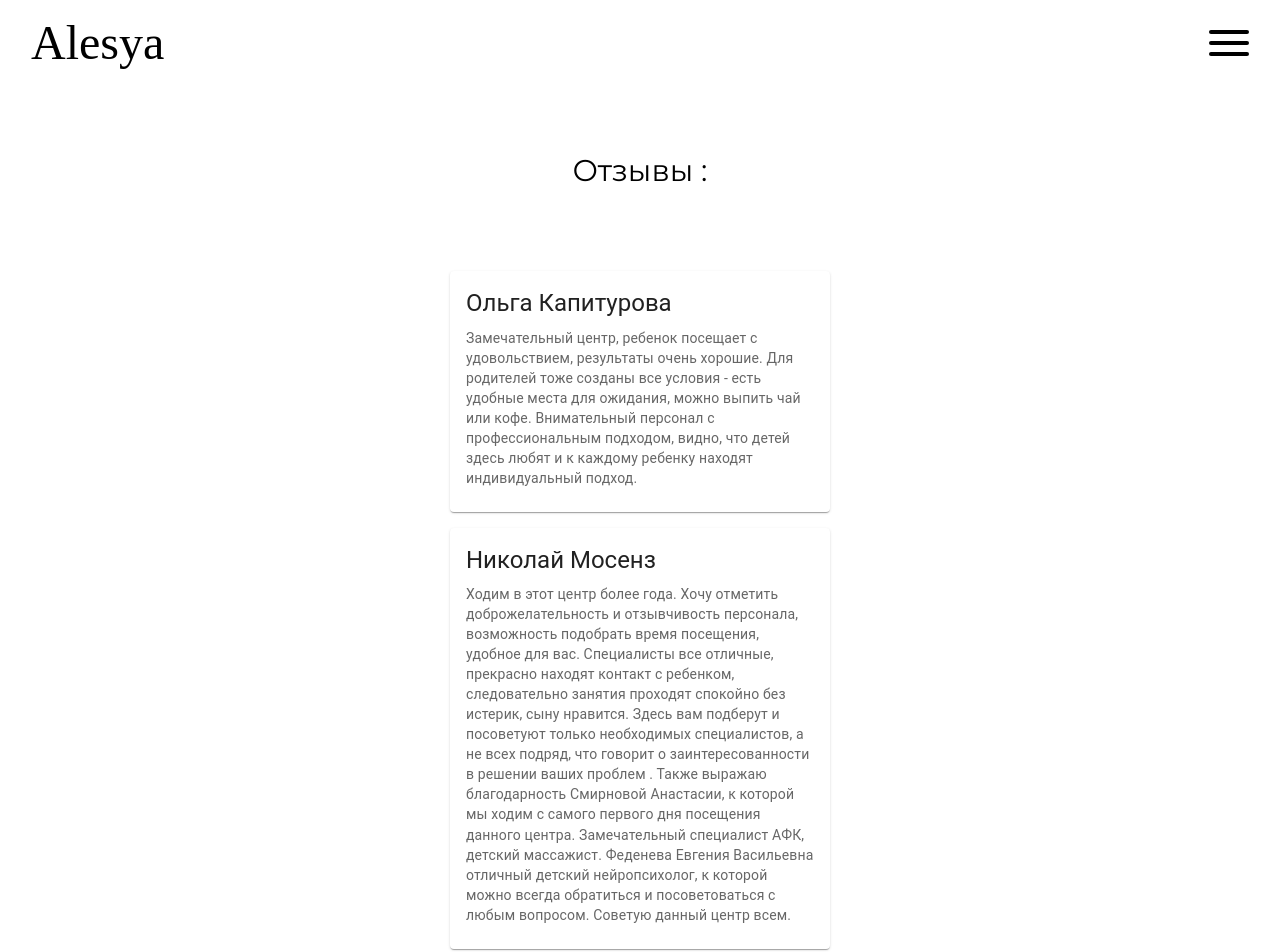
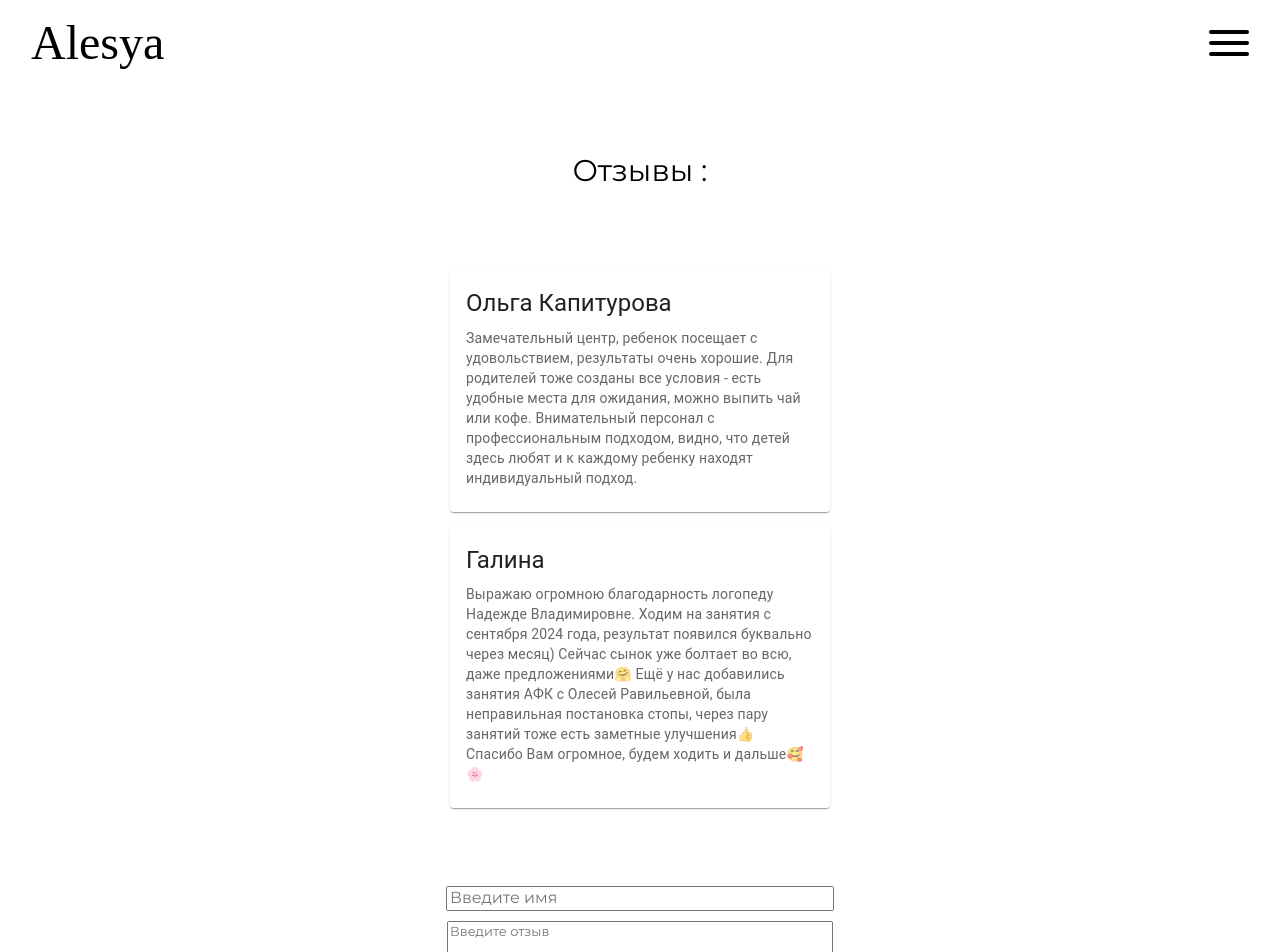
Before and after one commit to DamNeDGr/DevSite, a React (Vite) app: page /reviews in a window 1280 px wide. Shown: the top 952 px of the page. Built offline with nearby package versions, Linux system fonts and the light colour scheme; a web font is replaced by a local one.

Commit message:
Update Reviews.jsx

```diff
--- a/src/components/Reviews/Reviews.jsx
+++ b/src/components/Reviews/Reviews.jsx
@@ -14,11 +14,6 @@ export default function Reviews() {
       },
       {
         id: 2,
-        author: "Николай Мосенз",
-        text: "Ходим в этот центр более года. Хочу отметить доброжелательность и отзывчивость персонала, возможность подобрать время посещения, удобное для вас. Специалисты все отличные, прекрасно находят контакт с ребенком, следовательно занятия проходят спокойно без истерик, сыну нравится. Здесь вам подберут и посоветуют только необходимых специалистов, а не всех подряд, что говорит о заинтересованности в решении ваших проблем . Также выражаю благодарность Смирновой Анастасии, к которой мы ходим с самого первого дня посещения данного центра. Замечательный специалист АФК, детский массажист. Феденева Евгения Васильевна отличный детский нейропсихолог, к которой можно всегда обратиться и посоветоваться с любым вопросом. Советую данный центр всем.",
-      },
-      {
-        id: 3,
         author: "Галина",
         text: "Выражаю огромною благодарность логопеду Надежде Владимировне. Ходим на занятия с сентября 2024 года, результат появился буквально через месяц) Сейчас сынок уже болтает во всю, даже предложениями🤗 Ещё у нас добавились занятия АФК с Олесей Равильевной, была неправильная постановка стопы, через пару занятий тоже есть заметные улучшения👍 Спасибо Вам огромное, будем ходить и дальше🥰🌸",
       },
```
